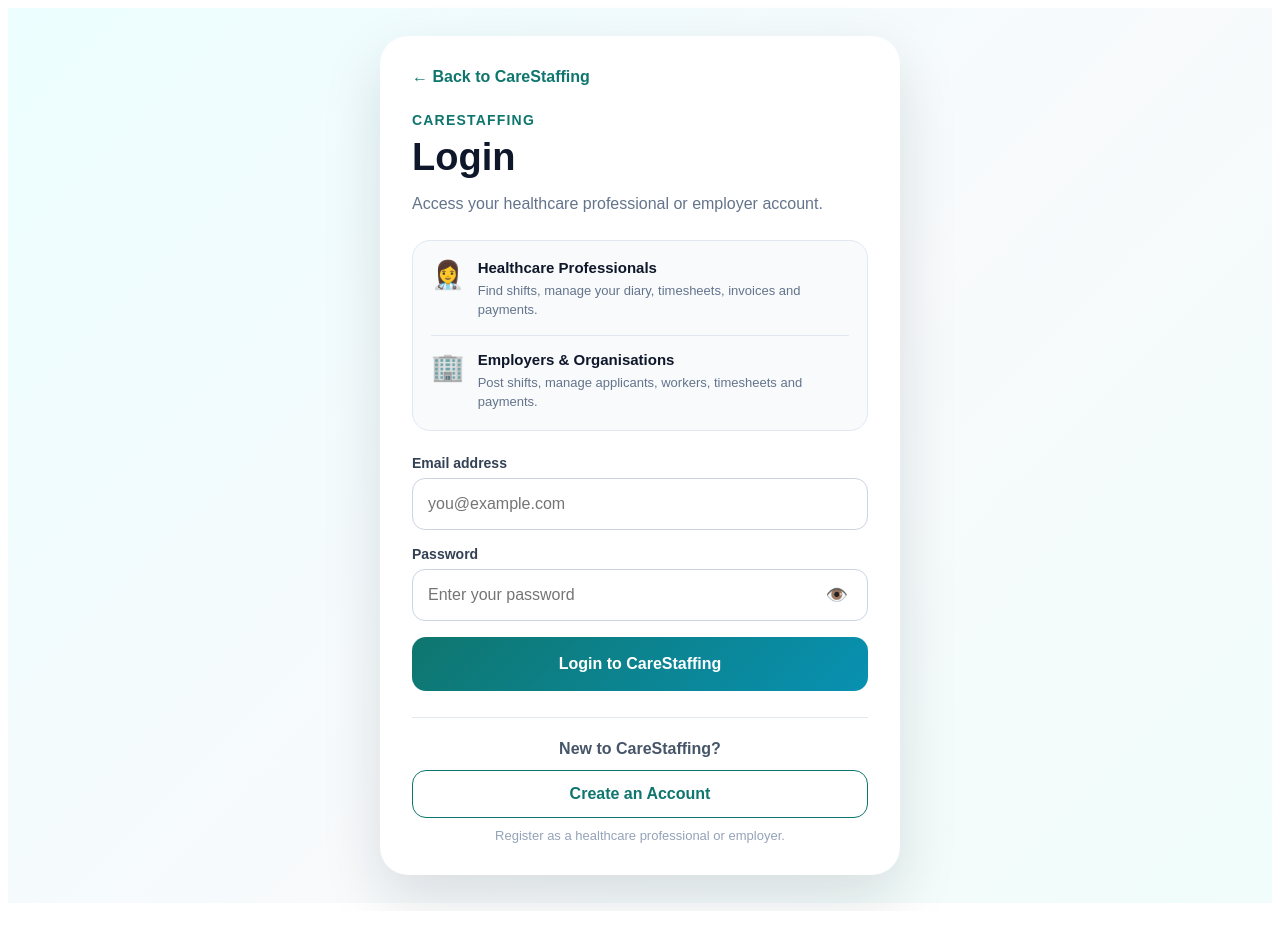
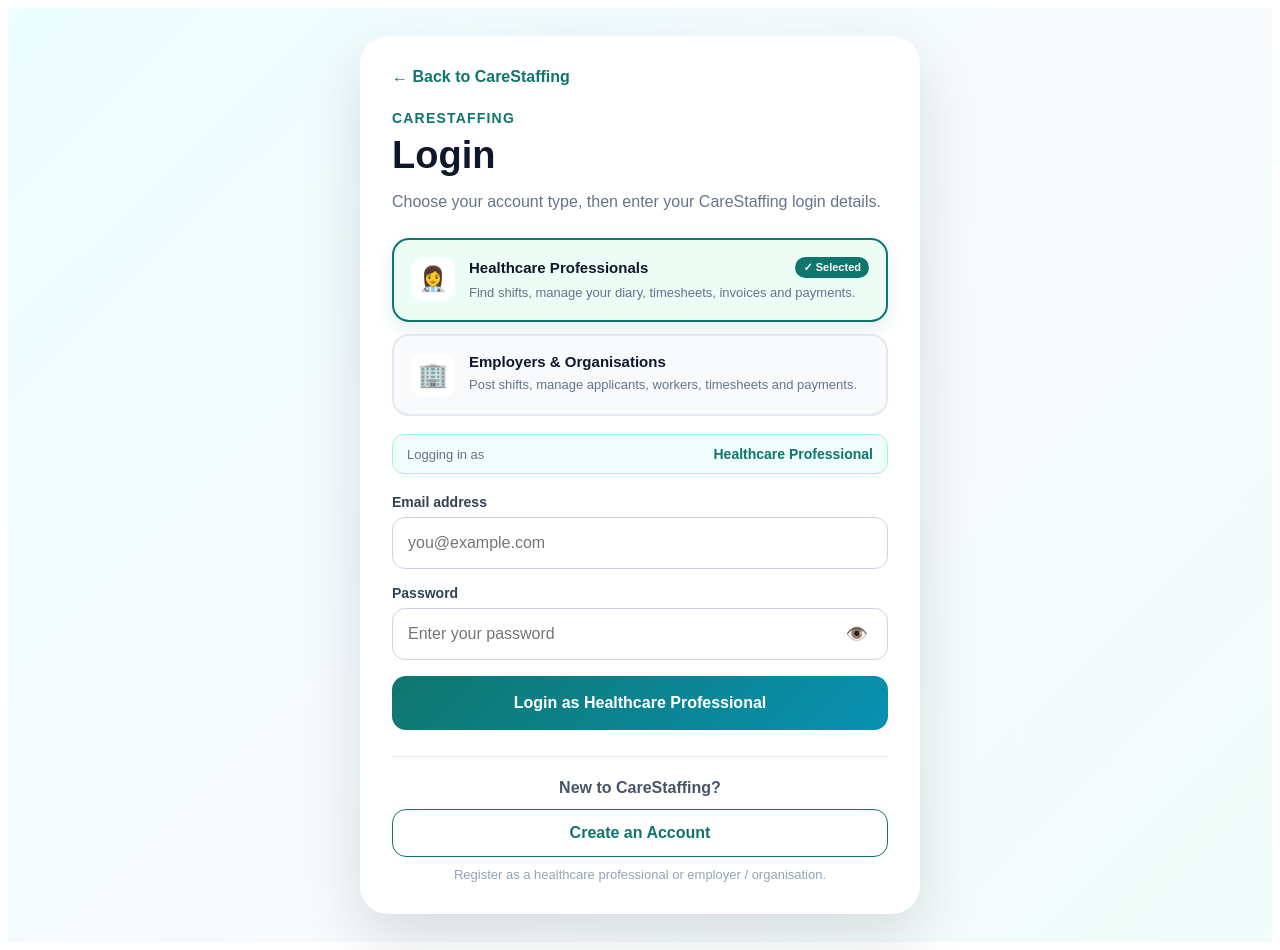
Before and after one commit to Siraajadams/carestaffing, a Next.js app: page /login in a window 1280 px wide. Before the commit the page ends 911 px from the top, so only its background shows below. Built offline with nearby package versions, Linux system fonts and the light colour scheme; no server answers.

Commit message:
Update page.tsx

```diff
--- a/app/login/page.tsx
+++ b/app/login/page.tsx
@@ -5,12 +5,19 @@
 import { useRouter } from "next/navigation";
 import { supabase } from "../../lib/supabaseClient";
 
+type LoginType = "worker" | "employer";
+
 export default function LoginPage() {
   const router = useRouter();
 
+  const [loginType, setLoginType] =
+    useState<LoginType>("worker");
+
   const [email, setEmail] = useState("");
   const [password, setPassword] = useState("");
-  const [showPassword, setShowPassword] = useState(false);
+  const [showPassword, setShowPassword] =
+    useState(false);
+
   const [message, setMessage] = useState("");
   const [loading, setLoading] = useState(false);
 
@@ -36,14 +43,17 @@
         });
 
       if (loginError || !loginData.user) {
-        setMessage(loginError?.message || "Login failed.");
+        setMessage(
+          loginError?.message || "Login failed.",
+        );
+        setLoading(false);
         return;
       }
 
       const userId = loginData.user.id;
 
       /*
-       * Look up the user's main CareStaffing profile.
+       * Get the CareStaffing profile.
        */
       const { data: profile, error: profileError } =
         await supabase
@@ -62,16 +72,14 @@
 
       if (profileError) {
         console.error(
-          "CareStaffing profile lookup error:",
+          "Profile lookup error:",
           profileError,
         );
       }
 
       /*
-       * Employer accounts may also have a company record.
-       * This provides a second way of identifying an employer,
-       * even where an older profile does not yet have the correct
-       * role/account_type value.
+       * Check whether this person owns an employer /
+       * organisation account.
        */
       const { data: company, error: companyError } =
         await supabase
@@ -82,29 +90,29 @@
 
       if (companyError) {
         console.error(
-          "CareStaffing company lookup error:",
+          "Company lookup error:",
           companyError,
         );
       }
 
-      const role = profile?.role
+      const role =
+        profile?.role?.toString().trim().toLowerCase() ||
+        "";
+
+      const accountType =
+        profile?.account_type
           ?.toString()
           .trim()
-        .toLowerCase();
+          .toLowerCase() || "";
 
-      const accountType = profile?.account_type
-        ?.toString()
-        .trim()
-        .toLowerCase();
-
-      const employerRoles = [
+      const employerValues = [
         "employer",
         "organisation",
         "organization",
         "company",
       ];
 
-      const workerRoles = [
+      const workerValues = [
         "worker",
         "locum",
         "healthcare_worker",
@@ -112,50 +120,67 @@
       ];
 
       const isEmployer =
-        employerRoles.includes(role || "") ||
-        employerRoles.includes(accountType || "") ||
+        employerValues.includes(role) ||
+        employerValues.includes(accountType) ||
+        Boolean(profile?.organisation_name) ||
         Boolean(profile?.company_id) ||
-        Boolean(profile?.organisation_name) ||
         Boolean(company?.id);
 
       const isWorker =
-        workerRoles.includes(role || "") ||
-        workerRoles.includes(accountType || "");
+        workerValues.includes(role) ||
+        workerValues.includes(accountType);
 
       /*
-       * EMPLOYER / ORGANISATION
+       * Employer login selected
        */
-      if (isEmployer) {
+      if (loginType === "employer") {
+        if (!isEmployer) {
+          await supabase.auth.signOut();
+
+          setMessage(
+            "This account is not registered as an employer or organisation. Please select Healthcare Professional instead.",
+          );
+
+          setLoading(false);
+          return;
+        }
+
         router.replace("/employer");
         router.refresh();
         return;
       }
 
       /*
-       * HEALTHCARE WORKER / LOCUM
+       * Worker login selected
        */
-      if (isWorker) {
+      if (loginType === "worker") {
+        if (isEmployer && !isWorker) {
+          await supabase.auth.signOut();
+
+          setMessage(
+            "This account is registered as an employer or organisation. Please select Employers & Organisations.",
+          );
+
+          setLoading(false);
+          return;
+        }
+
         router.replace("/dashboard");
         router.refresh();
         return;
       }
-
-      /*
-       * Older worker records may not contain role/account_type.
-       * If there is no company associated with the user, default
-       * the account to the healthcare-worker dashboard.
-       */
-      router.replace("/dashboard");
-      router.refresh();
     } catch (error) {
-      console.error("Unexpected CareStaffing login error:", error);
+      console.error(
+        "Unexpected CareStaffing login error:",
+        error,
+      );
 
       setMessage(
         error instanceof Error
           ? error.message
           : "An unexpected login error occurred.",
       );
-    } finally {
+
       setLoading(false);
     }
   }
@@ -173,53 +198,110 @@
           <h1 style={styles.title}>Login</h1>
 
           <p style={styles.subtitle}>
-            Access your healthcare professional or employer account.
+            Choose your account type, then enter your
+            CareStaffing login details.
           </p>
         </div>
 
-        <div style={styles.accountInfo}>
-          <div style={styles.accountItem}>
-            <span style={styles.accountIcon}>👩‍⚕️</span>
+        {/* ACCOUNT TYPE SELECTION */}
+        <div style={styles.accountSelection}>
+          <button
+            type="button"
+            onClick={() => {
+              setLoginType("worker");
+              setMessage("");
+            }}
+            style={{
+              ...styles.accountButton,
+              ...(loginType === "worker"
+                ? styles.accountButtonSelected
+                : {}),
+            }}
+          >
+            <div style={styles.iconBox}>👩‍⚕️</div>
 
-            <div>
+            <div style={styles.accountText}>
+              <div style={styles.accountHeadingRow}>
                 <strong style={styles.accountTitle}>
                   Healthcare Professionals
                 </strong>
 
+                {loginType === "worker" && (
+                  <span style={styles.selectedBadge}>
+                    ✓ Selected
+                  </span>
+                )}
+              </div>
+
               <p style={styles.accountDescription}>
-                Find shifts, manage your diary, timesheets,
-                invoices and payments.
+                Find shifts, manage your diary,
+                timesheets, invoices and payments.
               </p>
             </div>
-          </div>
+          </button>
 
-          <div style={styles.divider} />
+          <button
+            type="button"
+            onClick={() => {
+              setLoginType("employer");
+              setMessage("");
+            }}
+            style={{
+              ...styles.accountButton,
+              ...(loginType === "employer"
+                ? styles.accountButtonSelected
+                : {}),
+            }}
+          >
+            <div style={styles.iconBox}>🏢</div>
 
-          <div style={styles.accountItem}>
-            <span style={styles.accountIcon}>🏢</span>
-
-            <div>
+            <div style={styles.accountText}>
+              <div style={styles.accountHeadingRow}>
                 <strong style={styles.accountTitle}>
                   Employers & Organisations
                 </strong>
+
+                {loginType === "employer" && (
+                  <span style={styles.selectedBadge}>
+                    ✓ Selected
+                  </span>
+                )}
+              </div>
 
               <p style={styles.accountDescription}>
                 Post shifts, manage applicants, workers,
                 timesheets and payments.
               </p>
             </div>
+          </button>
         </div>
+
+        {/* SELECTED LOGIN HEADING */}
+        <div style={styles.selectedLoginBox}>
+          <span style={styles.selectedLoginLabel}>
+            Logging in as
+          </span>
+
+          <strong style={styles.selectedLoginValue}>
+            {loginType === "worker"
+              ? "Healthcare Professional"
+              : "Employer / Organisation"}
+          </strong>
         </div>
 
         <form onSubmit={login} style={styles.form}>
           <label style={styles.field}>
-            <span style={styles.label}>Email address</span>
+            <span style={styles.label}>
+              Email address
+            </span>
 
             <input
               type="email"
               placeholder="you@example.com"
               value={email}
-              onChange={(e) => setEmail(e.target.value)}
+              onChange={(e) =>
+                setEmail(e.target.value)
+              }
               style={styles.input}
               autoComplete="email"
               required
@@ -231,10 +313,14 @@
 
             <div style={styles.passwordWrap}>
               <input
-                type={showPassword ? "text" : "password"}
+                type={
+                  showPassword ? "text" : "password"
+                }
                 placeholder="Enter your password"
                 value={password}
-                onChange={(e) => setPassword(e.target.value)}
+                onChange={(e) =>
+                  setPassword(e.target.value)
+                }
                 style={styles.passwordInput}
                 autoComplete="current-password"
                 required
@@ -243,7 +329,9 @@
               <button
                 type="button"
                 onClick={() =>
-                  setShowPassword((current) => !current)
+                  setShowPassword(
+                    (current) => !current,
+                  )
                 }
                 style={styles.eyeButton}
                 aria-label={
@@ -258,7 +346,9 @@
           </label>
 
           {message && (
-            <div style={styles.errorBox}>{message}</div>
+            <div style={styles.errorBox}>
+              {message}
+            </div>
           )}
 
           <button
@@ -274,7 +364,9 @@
           >
             {loading
               ? "Checking your account..."
-              : "Login to CareStaffing"}
+              : loginType === "worker"
+                ? "Login as Healthcare Professional"
+                : "Login as Employer"}
           </button>
         </form>
 
@@ -283,12 +375,16 @@
             New to CareStaffing?
           </p>
 
-          <Link href="/register" style={styles.registerButton}>
+          <Link
+            href="/register"
+            style={styles.registerButton}
+          >
             Create an Account
           </Link>
 
           <p style={styles.registerHelp}>
-            Register as a healthcare professional or employer.
+            Register as a healthcare professional or
+            employer / organisation.
           </p>
         </div>
       </div>
@@ -310,7 +406,7 @@
 
   card: {
     width: "100%",
-    maxWidth: "520px",
+    maxWidth: "560px",
     background: "#ffffff",
     borderRadius: "28px",
     padding: "32px",
@@ -326,7 +422,7 @@
   },
 
   brandBlock: {
-    marginTop: "26px",
+    marginTop: "24px",
   },
 
   brand: {
@@ -352,22 +448,56 @@
     lineHeight: 1.55,
   },
 
-  accountInfo: {
+  accountSelection: {
+    display: "grid",
+    gap: "12px",
     marginTop: "24px",
-    padding: "18px",
-    borderRadius: "18px",
-    background: "#f8fafc",
-    border: "1px solid #e2e8f0",
   },
 
-  accountItem: {
+  accountButton: {
+    width: "100%",
     display: "flex",
-    gap: "13px",
     alignItems: "flex-start",
+    gap: "14px",
+    padding: "17px",
+    borderRadius: "17px",
+    border: "2px solid #e2e8f0",
+    background: "#f8fafc",
+    textAlign: "left",
+    cursor: "pointer",
+    transition: "all 0.15s ease",
+    boxSizing: "border-box",
   },
 
-  accountIcon: {
-    fontSize: "27px",
+  accountButtonSelected: {
+    border: "2px solid #0f766e",
+    background: "#ecfdf5",
+    boxShadow:
+      "0 6px 18px rgba(15,118,110,0.12)",
+  },
+
+  iconBox: {
+    width: "44px",
+    height: "44px",
+    flexShrink: 0,
+    borderRadius: "12px",
+    display: "grid",
+    placeItems: "center",
+    background: "#ffffff",
+    fontSize: "24px",
+  },
+
+  accountText: {
+    flex: 1,
+    minWidth: 0,
+  },
+
+  accountHeadingRow: {
+    display: "flex",
+    justifyContent: "space-between",
+    alignItems: "center",
+    gap: "8px",
+    flexWrap: "wrap",
   },
 
   accountTitle: {
@@ -375,23 +505,50 @@
     fontSize: "15px",
   },
 
+  selectedBadge: {
+    display: "inline-block",
+    padding: "4px 8px",
+    borderRadius: "999px",
+    background: "#0f766e",
+    color: "#ffffff",
+    fontSize: "11px",
+    fontWeight: 800,
+  },
+
   accountDescription: {
-    margin: "5px 0 0",
+    margin: "6px 0 0",
     color: "#64748b",
     fontSize: "13px",
     lineHeight: 1.45,
   },
 
-  divider: {
-    height: "1px",
-    background: "#e2e8f0",
-    margin: "15px 0",
+  selectedLoginBox: {
+    marginTop: "18px",
+    padding: "11px 14px",
+    borderRadius: "12px",
+    background: "#f0fdfa",
+    border: "1px solid #99f6e4",
+    display: "flex",
+    justifyContent: "space-between",
+    alignItems: "center",
+    gap: "10px",
+    flexWrap: "wrap",
+  },
+
+  selectedLoginLabel: {
+    color: "#64748b",
+    fontSize: "13px",
+  },
+
+  selectedLoginValue: {
+    color: "#0f766e",
+    fontSize: "14px",
   },
 
   form: {
     display: "grid",
     gap: "16px",
-    marginTop: "24px",
+    marginTop: "20px",
   },
 
   field: {
@@ -450,6 +607,7 @@
     padding: "13px 14px",
     borderRadius: "12px",
     fontWeight: 700,
+    lineHeight: 1.45,
   },
 
   submitButton: {
```
Lines whose indentation alone changed are shown as unchanged.
